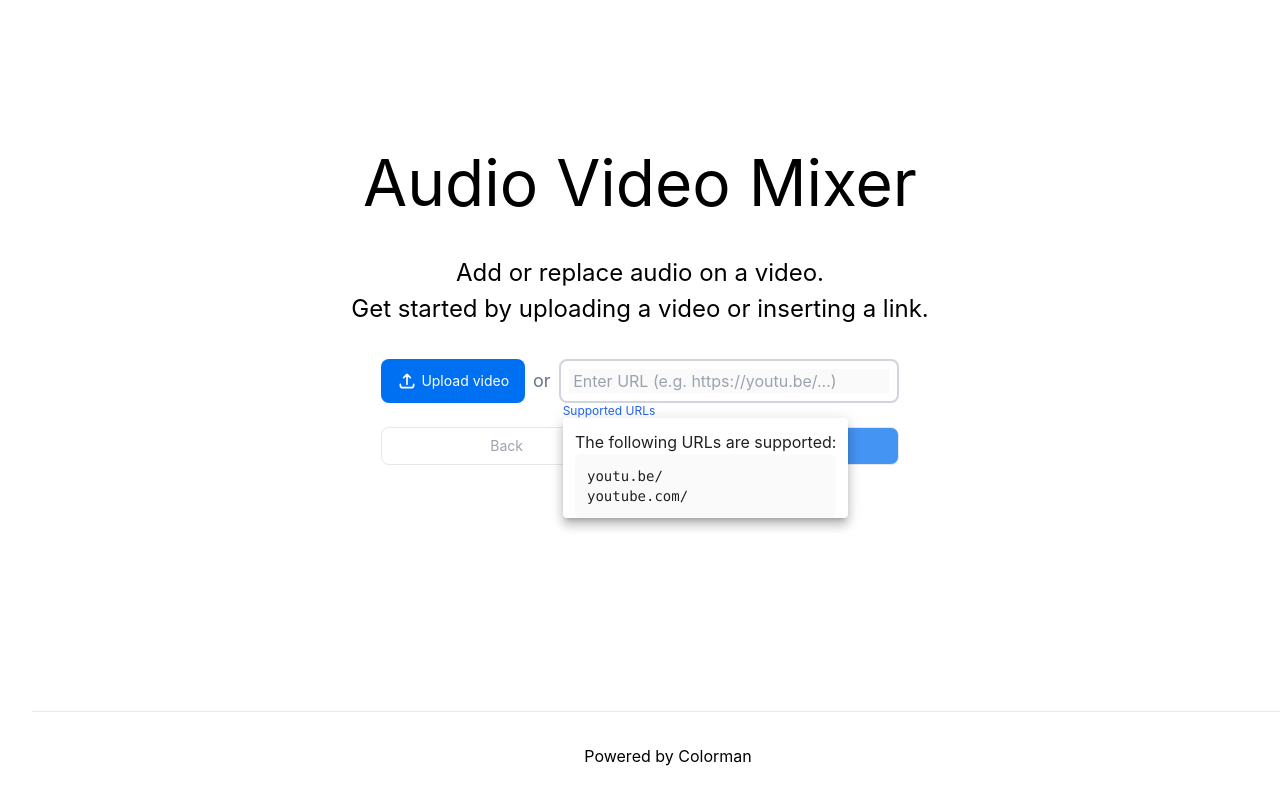
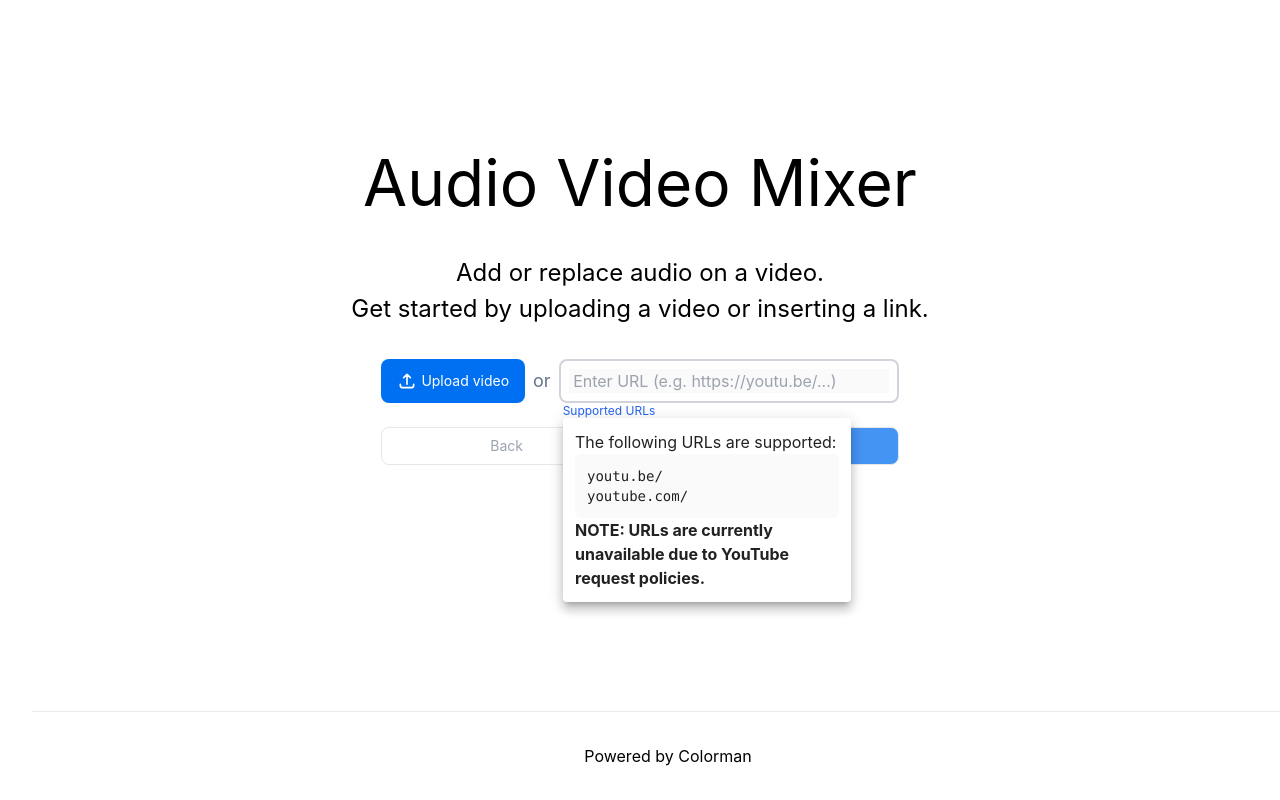
Before and after one commit to TheColorman/audio-replacer, a Next.js app: page / in a window 1280 px wide. Both pictures are taken after a click on the link "Supported URLs". Shown: the top 800 px of the page. Built offline with nearby package versions, Linux system fonts and the light colour scheme.

Commit message:
:children_crossing: Added information about URL input

```diff
--- a/pages/index.tsx
+++ b/pages/index.tsx
@@ -154,12 +154,13 @@ const Home: NextPage = () => {
                       horizontal: 'left',
                     }}
                   >
-                    <div className="p-3 pb-0">
+                    <div className="p-3 w-72">
                       <p className='text-base'>The following URLs are supported:</p>
                       <p className={styles.code + " text-sm"}>
                         youtu.be/ <br />
-                        youtube.com/
+                        youtube.com/ <br />
                       </p>
+                      <strong>NOTE: URLs are currently unavailable due to YouTube request policies.</strong>
                     </div>
                   </Popover>
                 </NoSsr>
```
